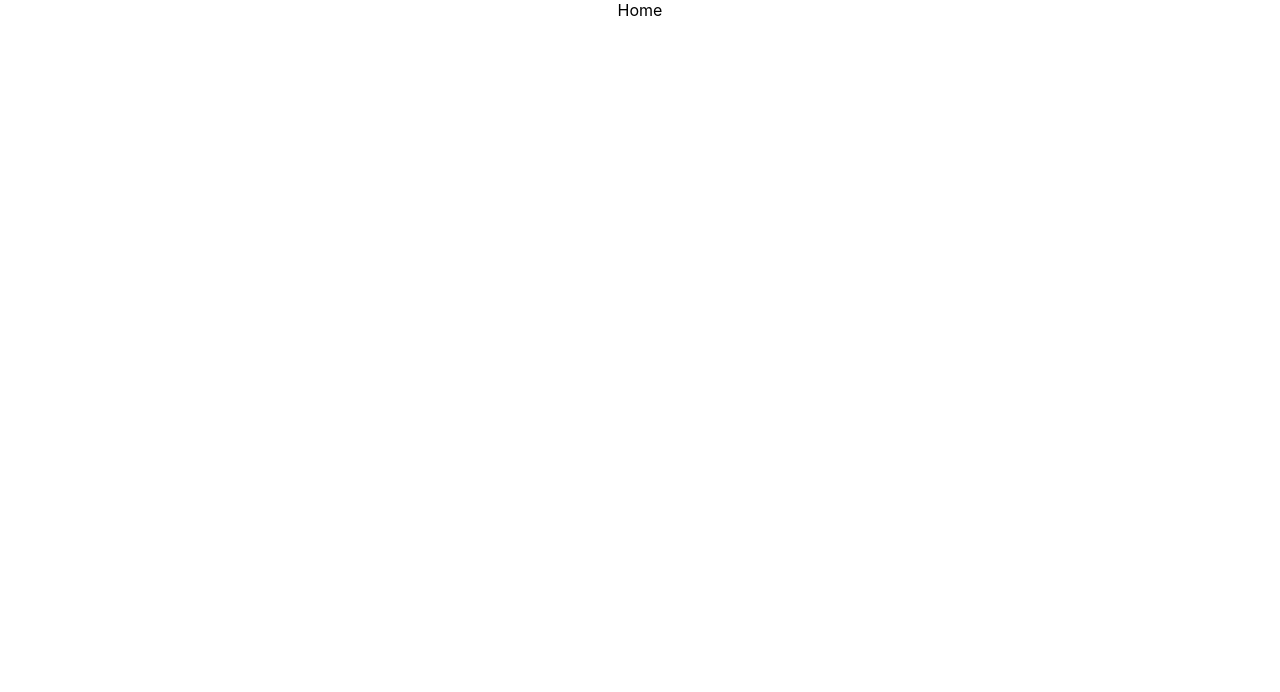
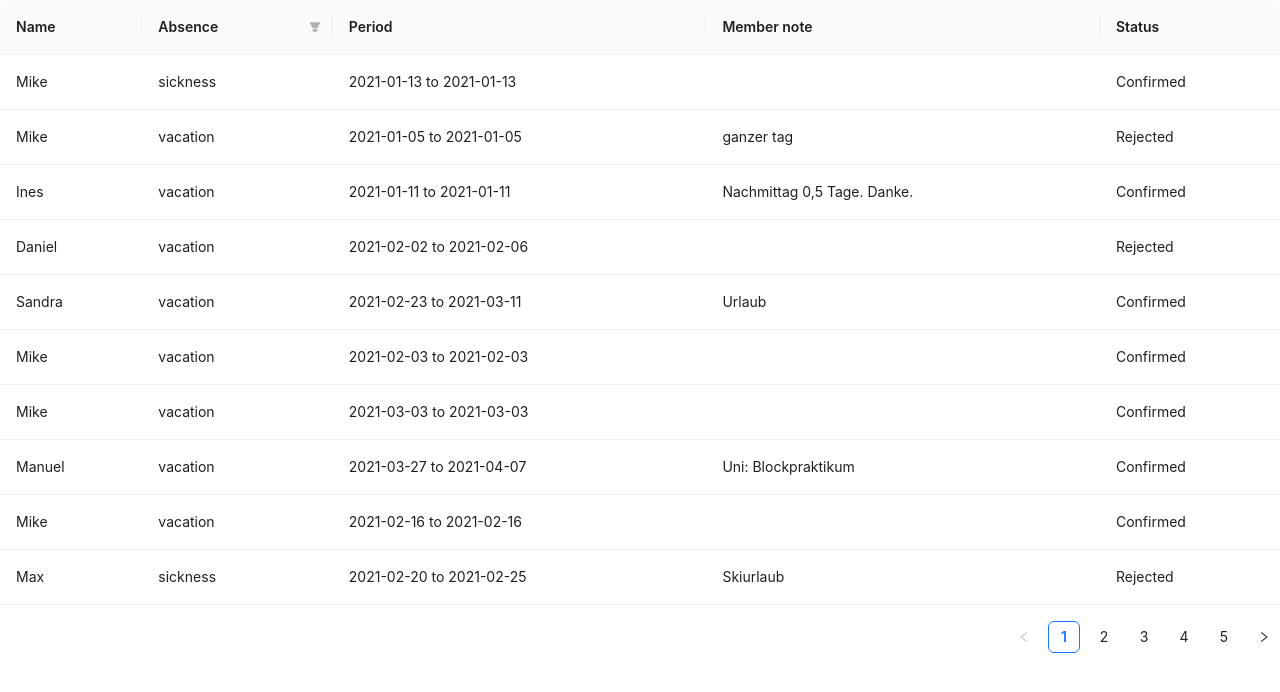
Before and after one commit to fahadshaikh99/crewmeister-react-challenge, a React (Create React App) app: page / in a window 1280 px wide. Shown: the top 692 px of the page. Built offline with nearby package versions, Linux system fonts and the light colour scheme.

Commit message:
add list absences with member data

```diff
--- a/src/pages/Home/index.js
+++ b/src/pages/Home/index.js
@@ -1,6 +1,8 @@
 import React, { useEffect, useState } from 'react';
 import absences from '../../data/mock/absences.json';
 import members from '../../data/mock/members.json';
+import { Table } from 'antd';
+import { listAbsencesColumns } from './listAbsencesColumns';
 
 
 
@@ -9,9 +11,6 @@ const Home = () => {
     const [listAbsences, setListAbsences] = useState([])
 
     useEffect(() => {
-        console.log("List absences ", absences)
-        console.log("List Members: ", members)
-
         // convert members array into object
         const membersObject = createMembersObjectByUserId()
         // create a combine list of absences with members
@@ -30,6 +29,8 @@ const Home = () => {
     const createAbsencesListWithMembers = (membersObject) => {
         const absenceList = absences?.payload?.map(obj => ({
             name: membersObject[obj.userId]?.name,
+            status: obj?.confirmedAt ? 'Confirmed' : obj?.rejectedAt ? 'Rejected' : 'Requested',
+            period: `${obj?.startDate} to ${obj.endDate}`,
             ...obj
         }));
         return absenceList
@@ -37,7 +38,7 @@ const Home = () => {
 
     return (
         <div>
-            Home
+            <Table columns={listAbsencesColumns} dataSource={listAbsences} rowKey="id" />
         </div>
     )
 }
--- /dev/null
+++ b/src/pages/Home/listAbsencesColumns.js
@@ -0,0 +1,46 @@
+import { Table, DatePicker, Tag } from 'antd';
+import { SearchOutlined } from '@ant-design/icons';
+const { RangePicker } = DatePicker;
+
+export const listAbsencesColumns = [
+    {
+        title: 'Name',
+        dataIndex: 'name',
+
+    },
+    {
+        title: 'Absence',
+        dataIndex: 'type',
+        filters: [
+            {
+                text: 'sickness',
+                value: 'sickness',
+            },
+            {
+                text: 'vacation',
+                value: 'vacation',
+            },
+        ],
+        onFilter: (value, record) => record.type.indexOf(value) === 0,
+    },
+    {
+        title: 'Period',
+        dataIndex: 'period',
+    },
+    {
+        title: 'Member note',
+        dataIndex: 'memberNote',
+    },
+    {
+        title: 'Status',
+        dataIndex: 'status',
+        rowClassName: (record) => {
+            return (
+                <Tag color={'orange'} key={1}>
+                    {record}
+                </Tag>
+            )
+        }
+
+    },
+];
```
